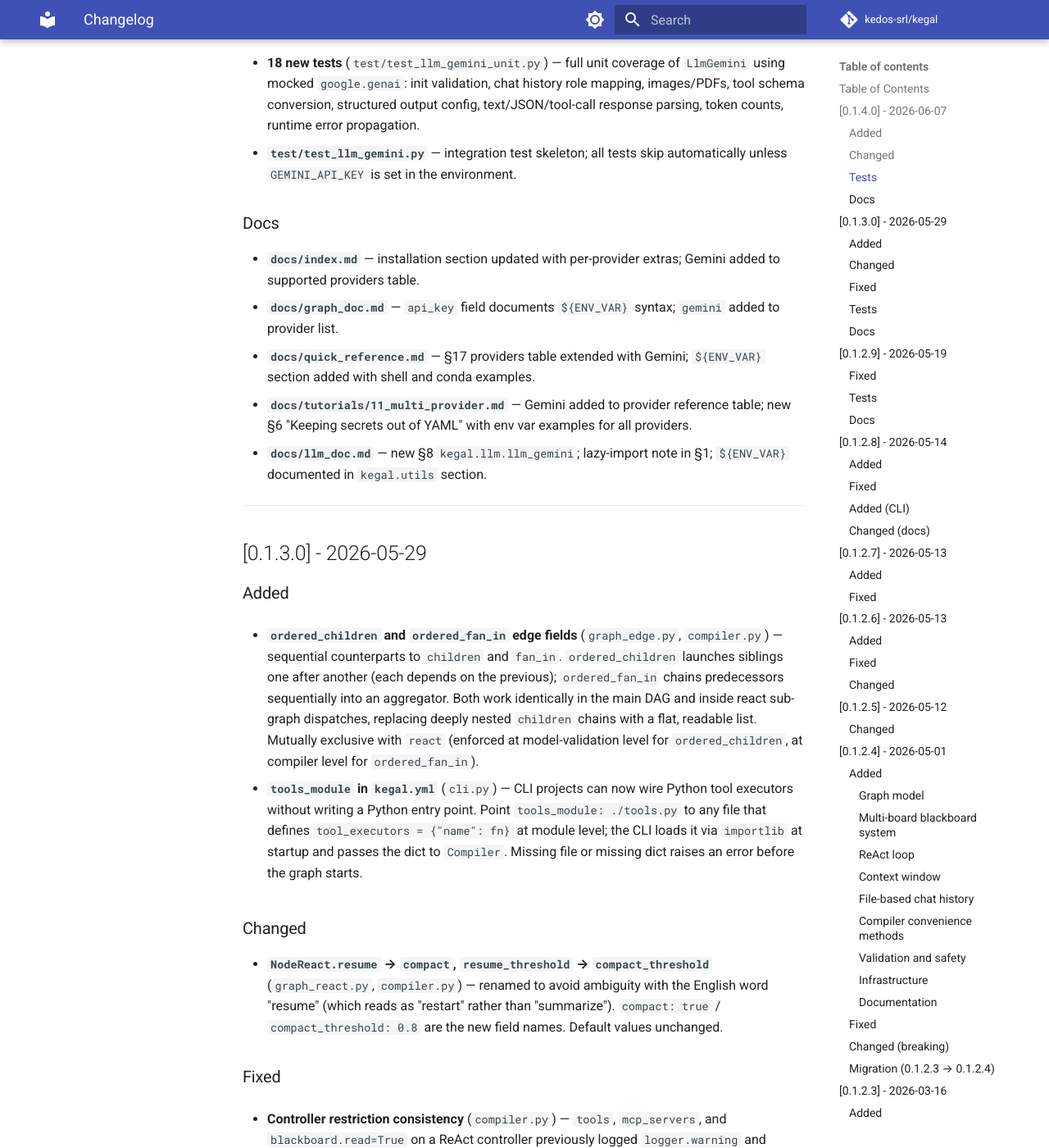
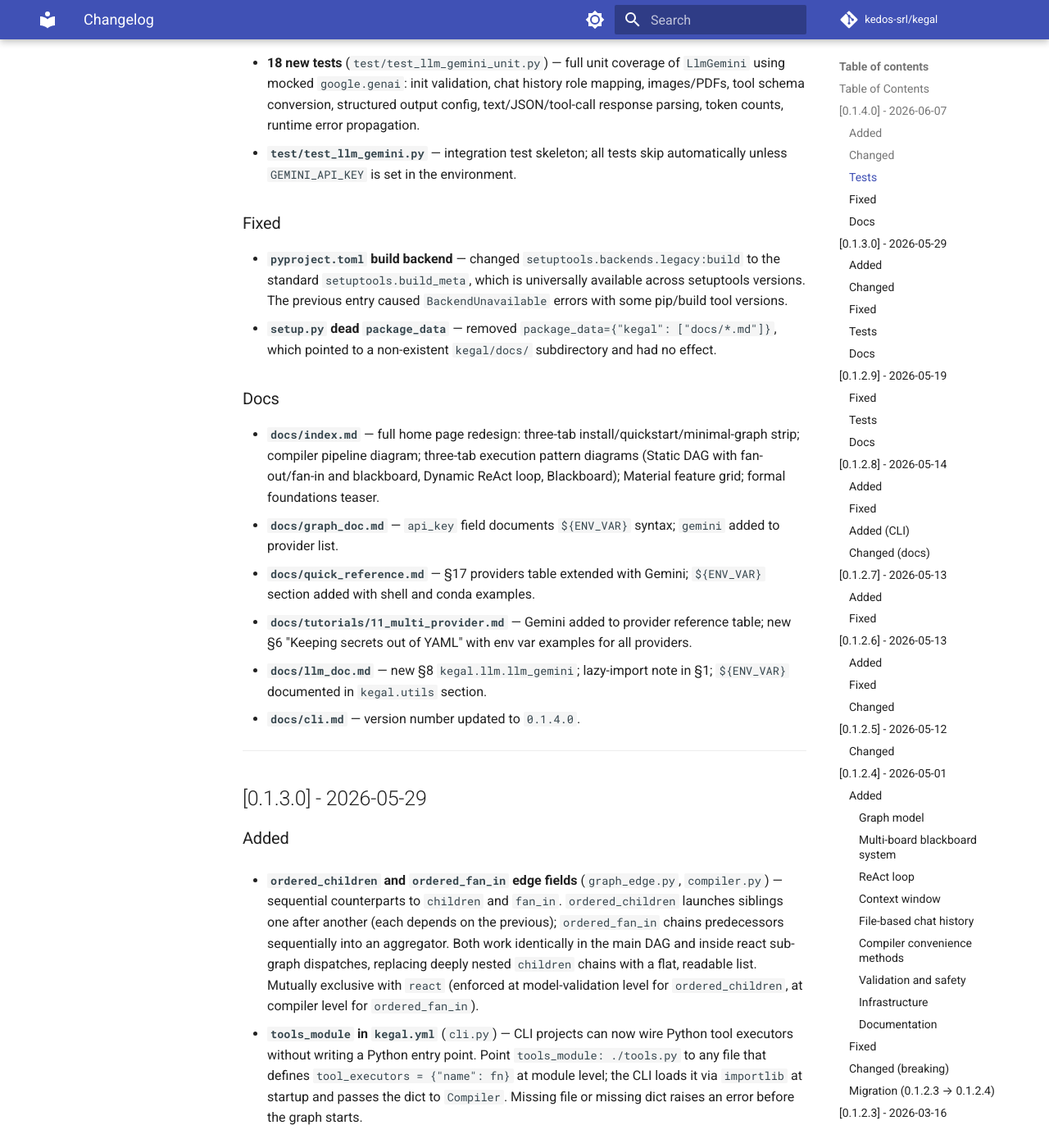
Before and after one commit to Kedos-srl/kegal, an MkDocs documentation site: the page built from docs/CHANGELOG.md, in a window 1280 px wide and 1400 px high, scrolled down 1513 px. Shown: the whole window at 82% size. Built offline with MkDocs 1.6.1 and Material for MkDocs 9.7.7, drawn with Linux system fonts in a browser that asks for light colours; comment, search, counter and statistics services are not loaded.

Commit message:
docs: version bump in CLI ref, home page redesign and fixes in CHANGELOG

```diff
--- a/docs/CHANGELOG.md
+++ b/docs/CHANGELOG.md
@@ -39,13 +39,19 @@
 - **18 new tests** (`test/test_llm_gemini_unit.py`) — full unit coverage of `LlmGemini` using mocked `google.genai`: init validation, chat history role mapping, images/PDFs, tool schema conversion, structured output config, text/JSON/tool-call response parsing, token counts, runtime error propagation.
 - **`test/test_llm_gemini.py`** — integration test skeleton; all tests skip automatically unless `GEMINI_API_KEY` is set in the environment.
 
+### Fixed
+
+- **`pyproject.toml` build backend** — changed `setuptools.backends.legacy:build` to the standard `setuptools.build_meta`, which is universally available across setuptools versions. The previous entry caused `BackendUnavailable` errors with some pip/build tool versions.
+- **`setup.py` dead `package_data`** — removed `package_data={"kegal": ["docs/*.md"]}`, which pointed to a non-existent `kegal/docs/` subdirectory and had no effect.
+
 ### Docs
 
-- **`docs/index.md`** — installation section updated with per-provider extras; Gemini added to supported providers table.
+- **`docs/index.md`** — full home page redesign: three-tab install/quickstart/minimal-graph strip; compiler pipeline diagram; three-tab execution pattern diagrams (Static DAG with fan-out/fan-in and blackboard, Dynamic ReAct loop, Blackboard); Material feature grid; formal foundations teaser.
 - **`docs/graph_doc.md`** — `api_key` field documents `${ENV_VAR}` syntax; `gemini` added to provider list.
 - **`docs/quick_reference.md`** — §17 providers table extended with Gemini; `${ENV_VAR}` section added with shell and conda examples.
 - **`docs/tutorials/11_multi_provider.md`** — Gemini added to provider reference table; new §6 "Keeping secrets out of YAML" with env var examples for all providers.
 - **`docs/llm_doc.md`** — new §8 `kegal.llm.llm_gemini`; lazy-import note in §1; `${ENV_VAR}` documented in `kegal.utils` section.
+- **`docs/cli.md`** — version number updated to `0.1.4.0`.
 
 ---
 
```
Also changed, not shown: docs/cli.md (+1 -1 lines).
